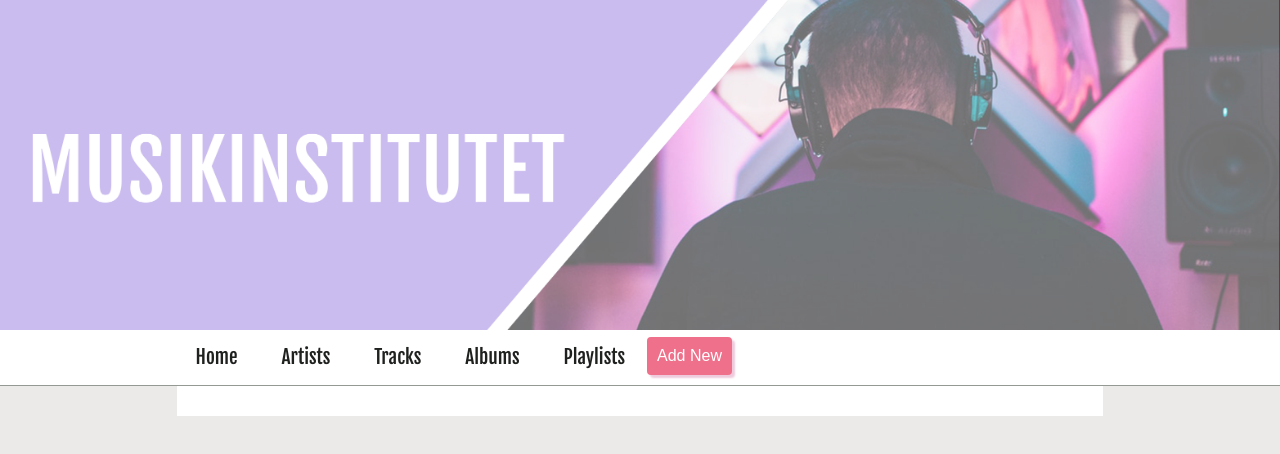
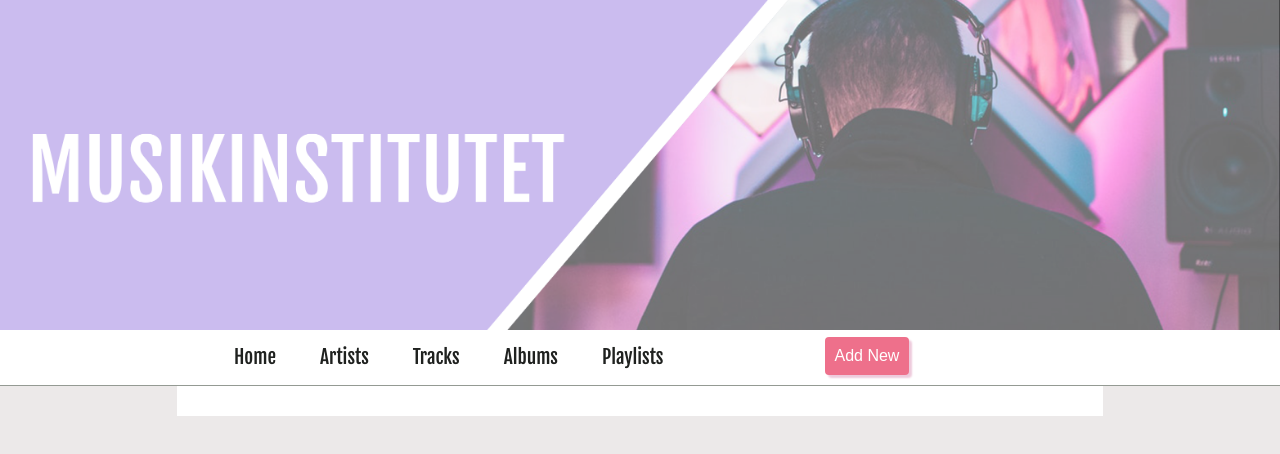
Before and after one commit to juliagulliksson/musikinstitutet, a plain HTML site: page index.html in a window 1280 px wide. Drawn offline with nearby package versions, Linux system fonts and the light colour scheme; files that its build step writes are made by us from their sources; no server answers.

Commit message:
Fixed navbar

```diff
--- a/sass/_desktop.scss
+++ b/sass/_desktop.scss
@@ -14,15 +14,15 @@ main{
     width: 100%;
     margin: 0px auto;
      .navigation{
-        display: inline-flex;
+        display: flex;
+        width: 70%;
+        margin: 0px auto;
      }
      .hamburger-icon{
          display: none;
      }
     nav{
-        height: 50px;
-        text-align: left;
-        margin-left: 12%;
+        text-align: center;
         ul{
             display: inline-flex;
             li{
@@ -34,13 +34,11 @@ main{
         }
     }
     .nav-bar{
-        flex-basis: 60%;
+        flex-basis: 75%;
     }
     .add-button{
-        button{
-            float: right;
-            background-color:#EE708B;
-       }
+        flex-basis: 25%;
+        text-align: right;
        button:hover{
            color: #1F211F;
        }
--- a/sass/_mobile.scss
+++ b/sass/_mobile.scss
@@ -99,7 +99,9 @@ li{
 
     .hamburger-icon{
         img{
-            width: 12%;
+            width: 50px;
+            height: 50px;
+            margin: 10px;
         }
     }
 
```
